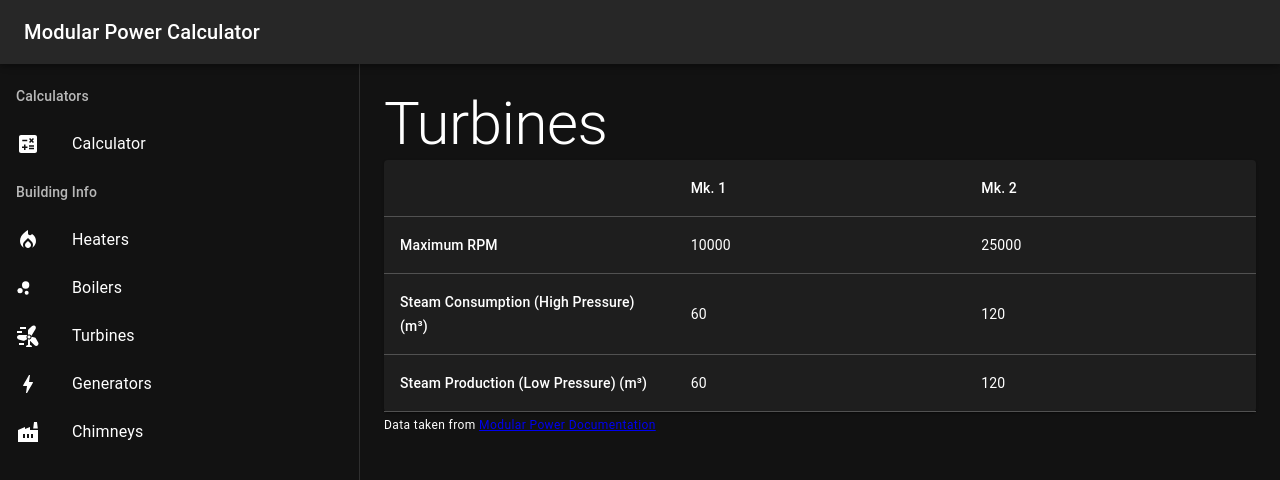
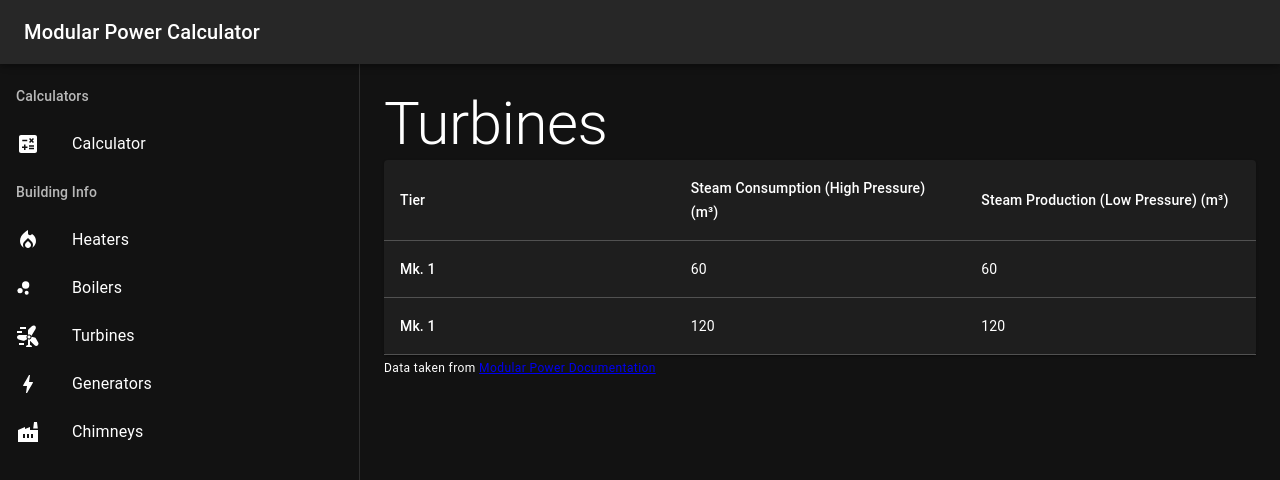
Before and after one commit to elizabethlfransen/modular-power-calc, a React (Vite) app: page /turbines in a window 1280 px wide. Shown: the top 480 px of the page. Built offline with nearby package versions, Linux system fonts and the light colour scheme.

Commit message:
Reformat turbine table

```diff
--- a/src/pages/Turbines.tsx
+++ b/src/pages/Turbines.tsx
@@ -14,25 +14,20 @@ export default function Turbines() {
                 <Table sx={{tableLayout: "fixed"}}>
                     <TableHead>
                         <TableRow>
-                            <TableCell width="auto"></TableCell>
-                            <TableCell>Mk. 1</TableCell>
-                            <TableCell>Mk. 2</TableCell>
+                            <TableCell>Tier</TableCell>
+                            <TableCell>Steam Consumption (High Pressure) (m³)</TableCell>
+                            <TableCell>Steam Production (Low Pressure) (m³)</TableCell>
                         </TableRow>
                     </TableHead>
                     <TableBody>
                         <TableRow>
-                            <TableCell width="auto" variant={'head'}>Maximum RPM</TableCell>
-                            <TableCell>{TURBINES.mk1.maxRpm}</TableCell>
-                            <TableCell>{TURBINES.mk2.maxRpm}</TableCell>
+                            <TableCell variant={'head'}>{TURBINES.mk1.name}</TableCell>
+                            <TableCell>{TURBINES.mk1.steamConsumption}</TableCell>
+                            <TableCell>{TURBINES.mk1.steamProduction}</TableCell>
                         </TableRow>
                         <TableRow>
-                            <TableCell width="auto" variant={'head'}>Steam Consumption (High Pressure) (m³)</TableCell>
-                            <TableCell>{TURBINES.mk1.steamConsumption}</TableCell>
+                            <TableCell variant={'head'}>{TURBINES.mk2.name}</TableCell>
                             <TableCell>{TURBINES.mk2.steamConsumption}</TableCell>
-                        </TableRow>
-                        <TableRow>
-                            <TableCell width="auto" variant={'head'}>Steam Production (Low Pressure) (m³)</TableCell>
-                            <TableCell>{TURBINES.mk1.steamProduction}</TableCell>
                             <TableCell>{TURBINES.mk2.steamProduction}</TableCell>
                         </TableRow>
                     </TableBody>
```
